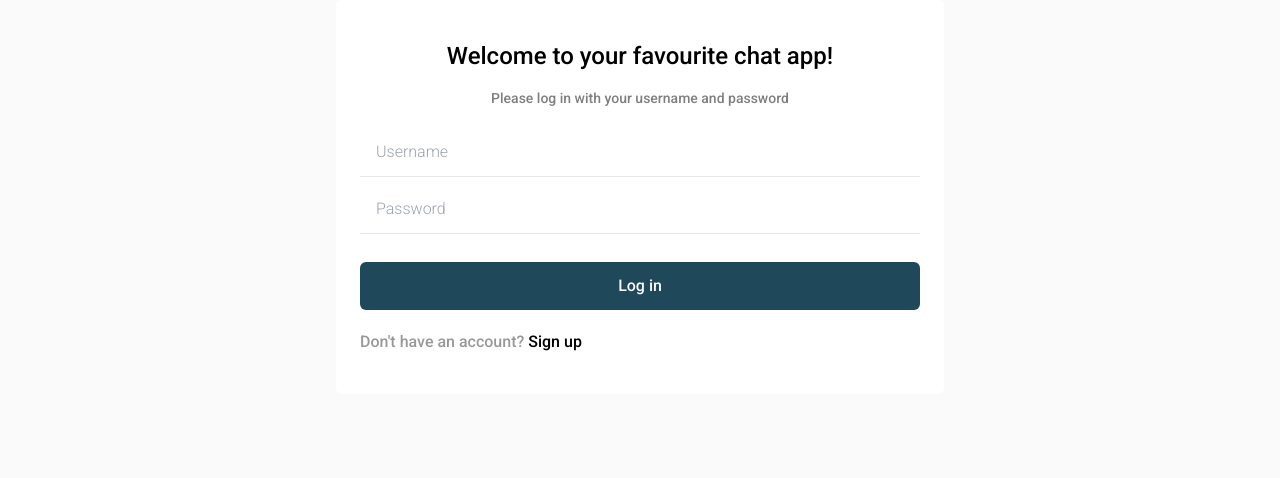
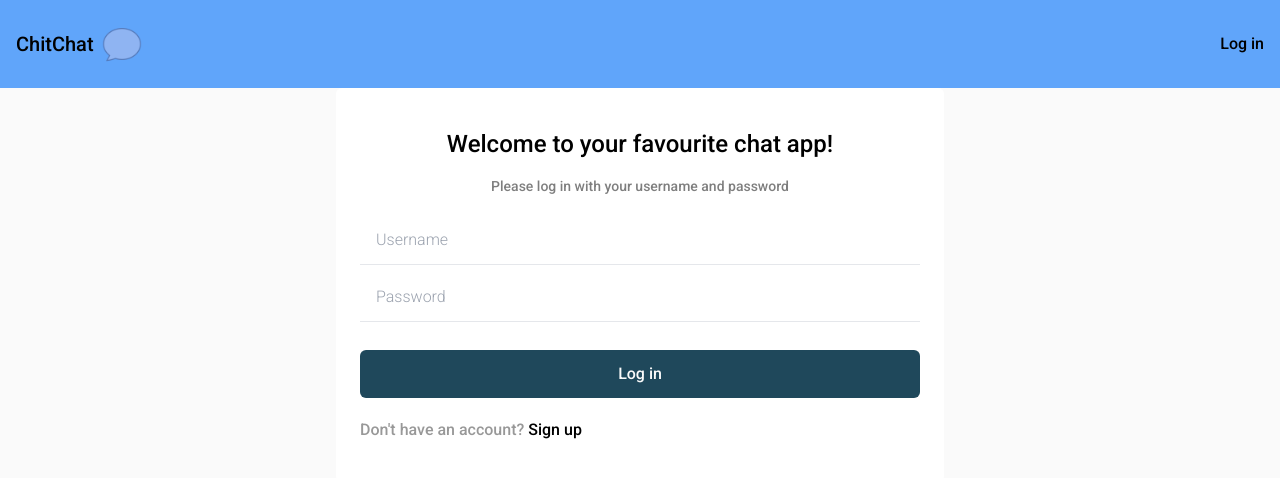
Before and after one commit to Jcerovsky/real-time-chat-app, a Next.js app: page /login in a window 1280 px wide. Shown: the top 478 px of the page. Built offline with nearby package versions, Linux system fonts and the light colour scheme.

Commit message:
add Navbar and remove cookie/redirect after signing out

```diff
--- /dev/null
+++ b/src/app/api/chat/signout/route.ts
@@ -0,0 +1,5 @@
+import { NextResponse } from "next/server";
+
+export async function POST(res: NextResponse) {
+  return res.cookies.delete("token");
+}
--- a/src/app/components/Homepage.tsx
+++ b/src/app/components/Homepage.tsx
@@ -4,6 +4,7 @@ import React, { useContext, useEffect, useState } from "react";
 import { Context } from "@/app/context/Context";
 import { useRouter } from "next/navigation";
 import Loading from "@/app/loading";
+import Navbar from "@/app/components/Navbar";
 
 function Homepage() {
   const router = useRouter();
@@ -21,7 +22,7 @@ function Homepage() {
   if (isLoading) return <Loading />;
 
   return (
-    <div>
+    <div className="bg-zinc-100 dark:bg-primary-dark">
       <h1>authenticated!</h1>
     </div>
   );
--- /dev/null
+++ b/src/app/components/Navbar.tsx
@@ -0,0 +1,40 @@
+"use client";
+
+import React, { useContext } from "react";
+import { Context } from "@/app/context/Context";
+import { useRouter } from "next/navigation";
+
+function Navbar() {
+  const router = useRouter();
+  const { isAuthenticated, setState } = useContext(Context)!;
+
+  const handleSignOut = async () => {
+    await fetch("../api/chat/signout", { method: "POST" });
+    setState({ isAuthenticated: !isAuthenticated });
+    router.push("/login");
+  };
+
+  return (
+    <nav className="px-4 py-6 bg-blue-400 flex justify-between items-center">
+      <div className="flex items-center gap-2">
+        <h2 className="text-xl">ChitChat</h2>
+        <img
+          src="/assets/chat-bubble.png"
+          alt="chat-bubble-img"
+          className="w-10"
+        />
+      </div>
+      {isAuthenticated ? (
+        <p className="cursor-pointer " onClick={handleSignOut}>
+          Sign out
+        </p>
+      ) : (
+        <p className="cursor-pointer " onClick={() => router.push("/login")}>
+          Log in
+        </p>
+      )}
+    </nav>
+  );
+}
+
+export default Navbar;
--- a/src/app/layout.tsx
+++ b/src/app/layout.tsx
@@ -3,6 +3,7 @@ import { Roboto } from "next/font/google";
 import "./globals.css";
 import React from "react";
 import ContextProvider from "@/app/context/Context";
+import Navbar from "@/app/components/Navbar";
 
 const roboto = Roboto({ weight: ["300", "500", "900"], subsets: ["latin"] });
 
@@ -19,7 +20,10 @@ export default function RootLayout({
   return (
     <html lang="en">
       <ContextProvider>
-        <body className={`${roboto.className} bg-zinc-50`}>{children}</body>
+        <body className={`${roboto.className} bg-zinc-50`}>
+          <Navbar />
+          {children}
+        </body>
       </ContextProvider>
     </html>
   );
```
Also changed, not shown: public/assets/chat-bubble.png (added).
